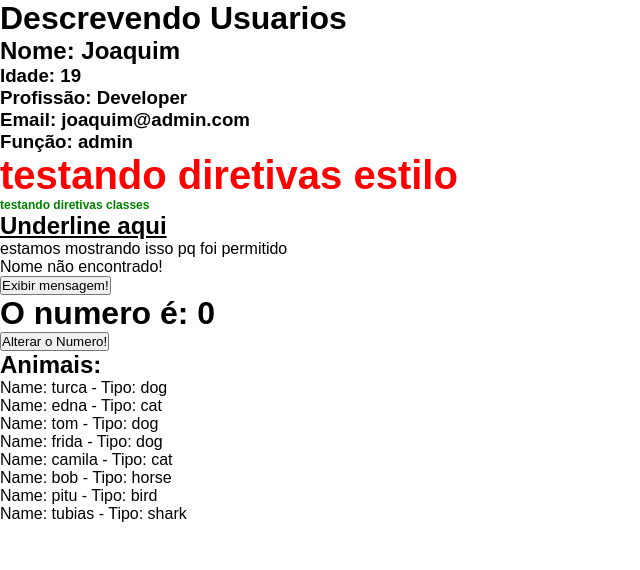
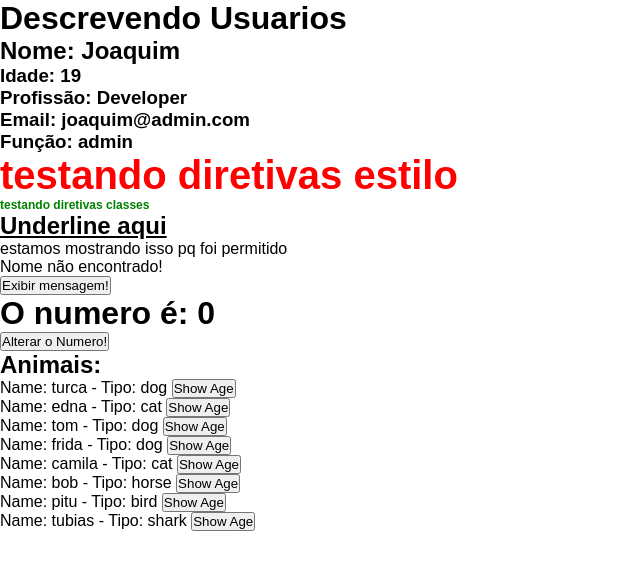
Before and after one commit to matheusdalbone/curso-angular, an Angular app: page / in a window 1280 px wide. Shown: the top 570 px of the page, without its empty margins (0-640 px from the left). Built offline with nearby package versions, Linux system fonts and the light colour scheme.

Commit message:
feat: interfaces

```diff
--- a/src/app/components/list-render/list-render.component.html
+++ b/src/app/components/list-render/list-render.component.html
@@ -1,4 +1,8 @@
 <h2>Animais:</h2>
 <ul>
-  <li *ngFor="let animal of animals">Name: {{animal.name}} - Tipo: {{animal.type}}</li>
+  <li *ngFor="let animal of animals">
+    Name: {{ animal.name }} - Tipo: {{ animal.type }}
+    <button (click)="showAge(animal)">Show Age</button>
+  </li>
 </ul>
+<h3>{{ animalDetais }}</h3>
--- a/src/app/components/list-render/list-render.component.ts
+++ b/src/app/components/list-render/list-render.component.ts
@@ -1,5 +1,6 @@
 import { CommonModule } from '@angular/common';
 import { Component } from '@angular/core';
+import { Animal } from '../../interfaces/Animal';
 
 @Component({
   selector: 'app-list-render',
@@ -8,30 +9,36 @@ import { Component } from '@angular/core';
   styleUrl: './list-render.component.css'
 })
 export class ListRenderComponent {
-  animals = [
+  animals: Animal[] = [
     {
-      name: "turca", type: "dog"
+      name: "turca", type: "dog", age: 2
     },
     {
-      name: "edna", type: "cat"
+      name: "edna", type: "cat", age: 2
     },
     {
-      name: "tom", type: "dog"
+      name: "tom", type: "dog", age: 6
     },
     {
-      name: "frida", type: "dog"
+      name: "frida", type: "dog", age: 5
     },
     {
-      name: "camila", type: "cat"
+      name: "camila", type: "cat", age: 2
     },
     {
-      name: "bob", type: "horse"
+      name: "bob", type: "horse", age: 6
     },
     {
-      name: "pitu", type: "bird"
+      name: "pitu", type: "bird", age: 4
     },
     {
-      name: "tubias", type: "shark"
+      name: "tubias", type: "shark", age: 1
     }
   ]
+
+  animalDetais = "";
+
+  showAge = (animal: Animal) => {
+    this.animalDetais = `O pet ${animal.name} tem ${animal.age} anos`
+  }
 }
--- /dev/null
+++ b/src/app/interfaces/Animal.ts
@@ -0,0 +1,5 @@
+export interface Animal {
+  name: string;
+  type: string;
+  age: number;
+};
```
